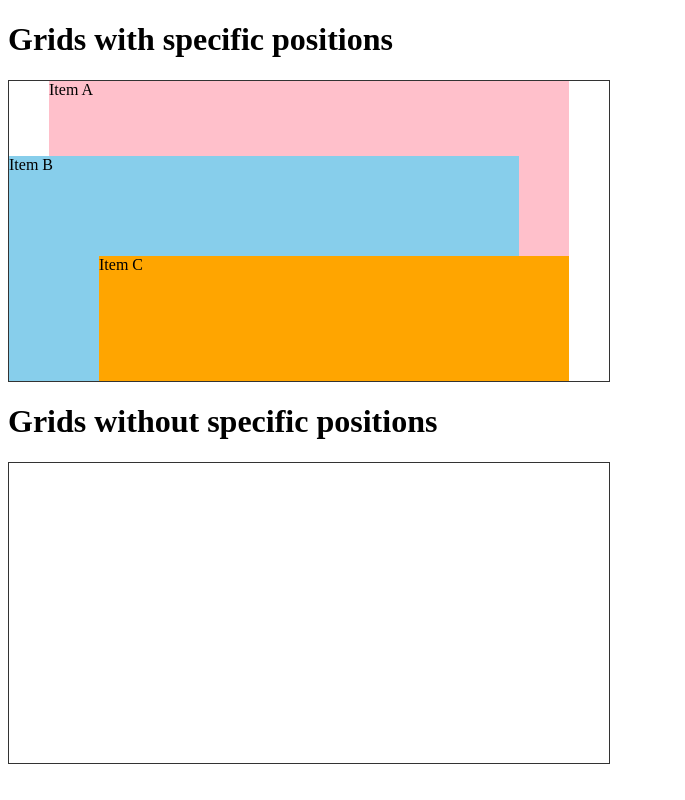
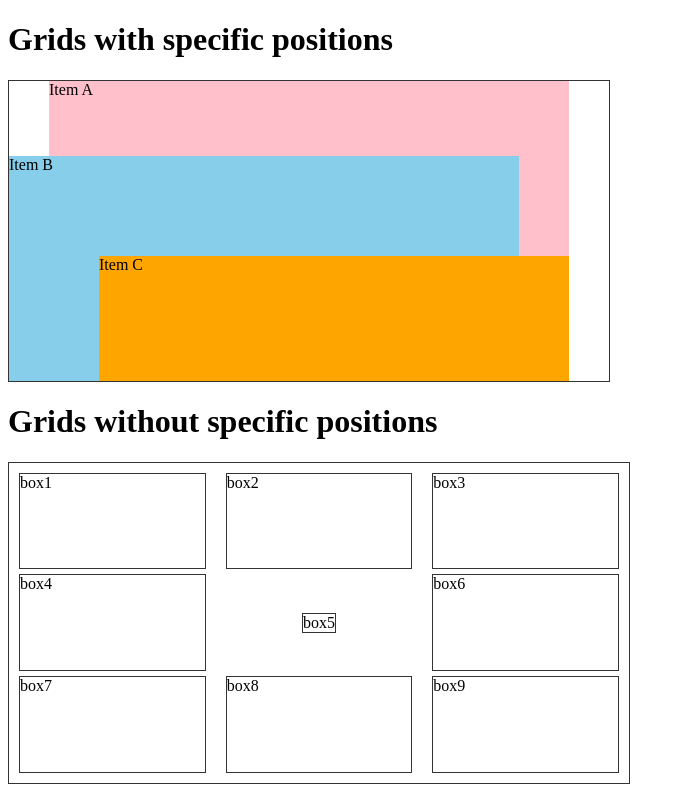
Before and after one commit to imnay/cssgrids, a plain HTML site: page index.html in a window 1280 px wide. Shown: the whole page, without its empty margins (0-685 px from the left). Drawn offline with Linux system fonts and the light colour scheme.

Commit message:
exampel 2 done :)

```diff
--- a/css/style.css
+++ b/css/style.css
@@ -46,9 +46,43 @@ grid-template-rows: [row1-start] 25% [row1-end] 100px [third-line] auto [last-li
 /**
  * Grids without specific positioning
  */
-/* .container-2 {
-    width: 600px;
-    height: 300px;
-    border: 1px solid #333;
-    display: grid;
-  } */
+
+ .container-2 {
+     grid-template-columns: repeat(3, 1fr); /* 1fr 1fr 1fr */
+     grid-template-rows: auto;
+
+     padding: 10px;
+    /* column-gap: 10px;
+    row-gap: 10px; */
+    /* short-hand */
+    gap: 20px;/* <grid-row-gap> <grid-column-gap>; */
+    gap: 5px 20px;
+
+    justify-items: stretch; /* start | end | center | stretch; */
+    align-items: stretch; /* start | end | center | stretch; */
+    /* short-hand */
+    place-items: stretch;
+    place-items: stretch; /* <align-items> / <justify-items>*/
+
+    /* The grid needs to be less then the available space to be moved around */
+    justify-content: stretch; /* start | end | center | stretch (default)| space-around | space-between | space-evenly;*/
+    align-content: space-between; /* start | end | center | stretch (default)| space-around | space-between | space-evenly;*/
+    /* short-hand */
+    place-content: space-between;
+    place-content: stretch stretch/* <align-content> / <justify-content> */
+
+}
+
+
+ [class*=box] {
+     border: 1px solid #333;
+
+ }
+
+ .box5 {
+    justify-self: start; /* start | end | center | stretch (default); */
+    align-self: start; /* start | end | center | stretch (default); */
+    /* short-hand */
+    place-self: center;
+    place-self: center center; <align-self> / <justify-items>
+}
--- a/index.html
+++ b/index.html
@@ -18,7 +18,17 @@
 
     <h1>Grids without specific positions</h1>
     <div class="container-2">
+<div class="box1">box1</div>
+<div class="box2">box2</div>
+<div class="box3">box3</div>
 
+<div class="box4">box4</div>
+<div class="box5">box5</div>
+<div class="box9">box6</div>
+
+<div class="box7">box7</div>
+<div class="box8">box8</div>
+<div class="box9">box9</div>
 
 </div>
 
```
